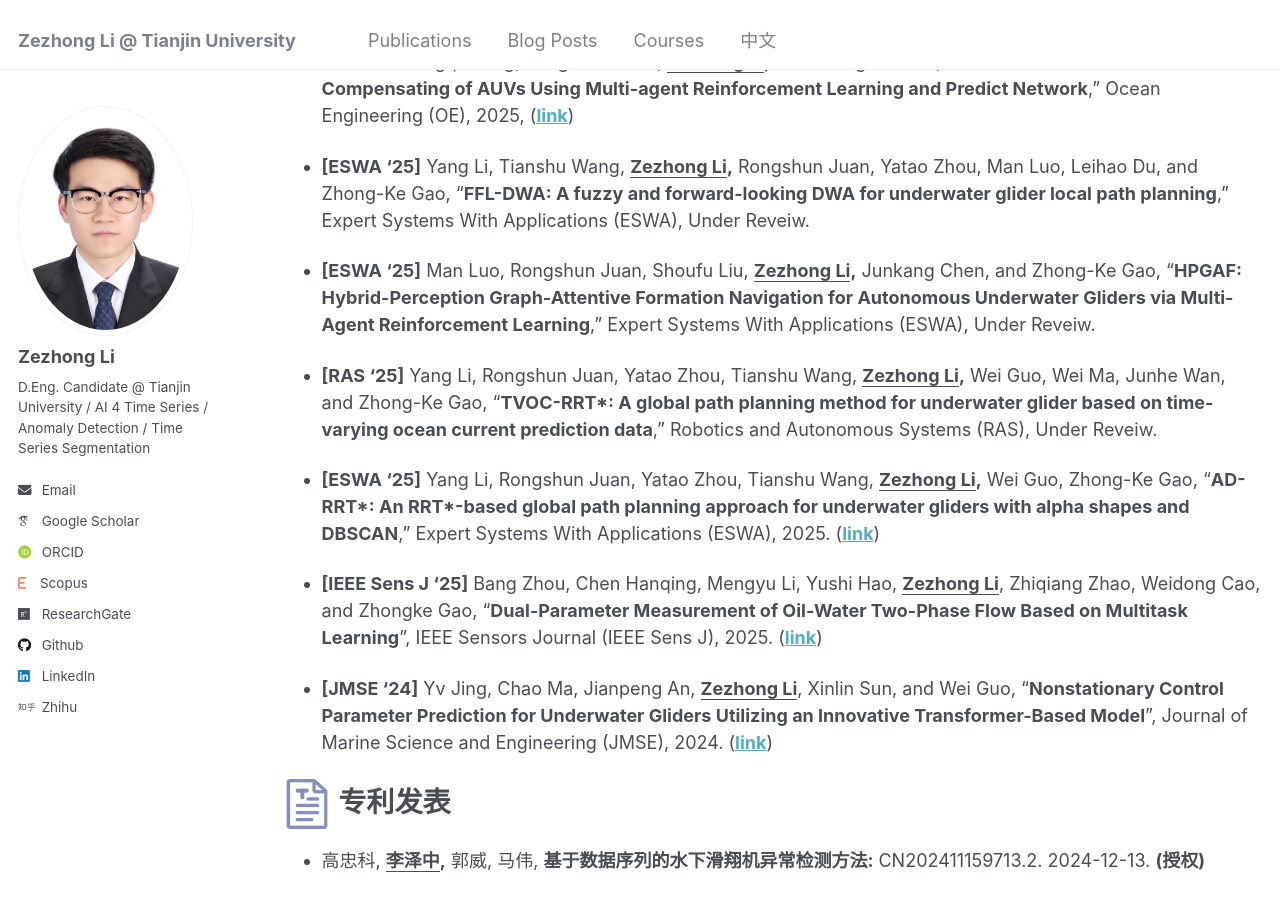
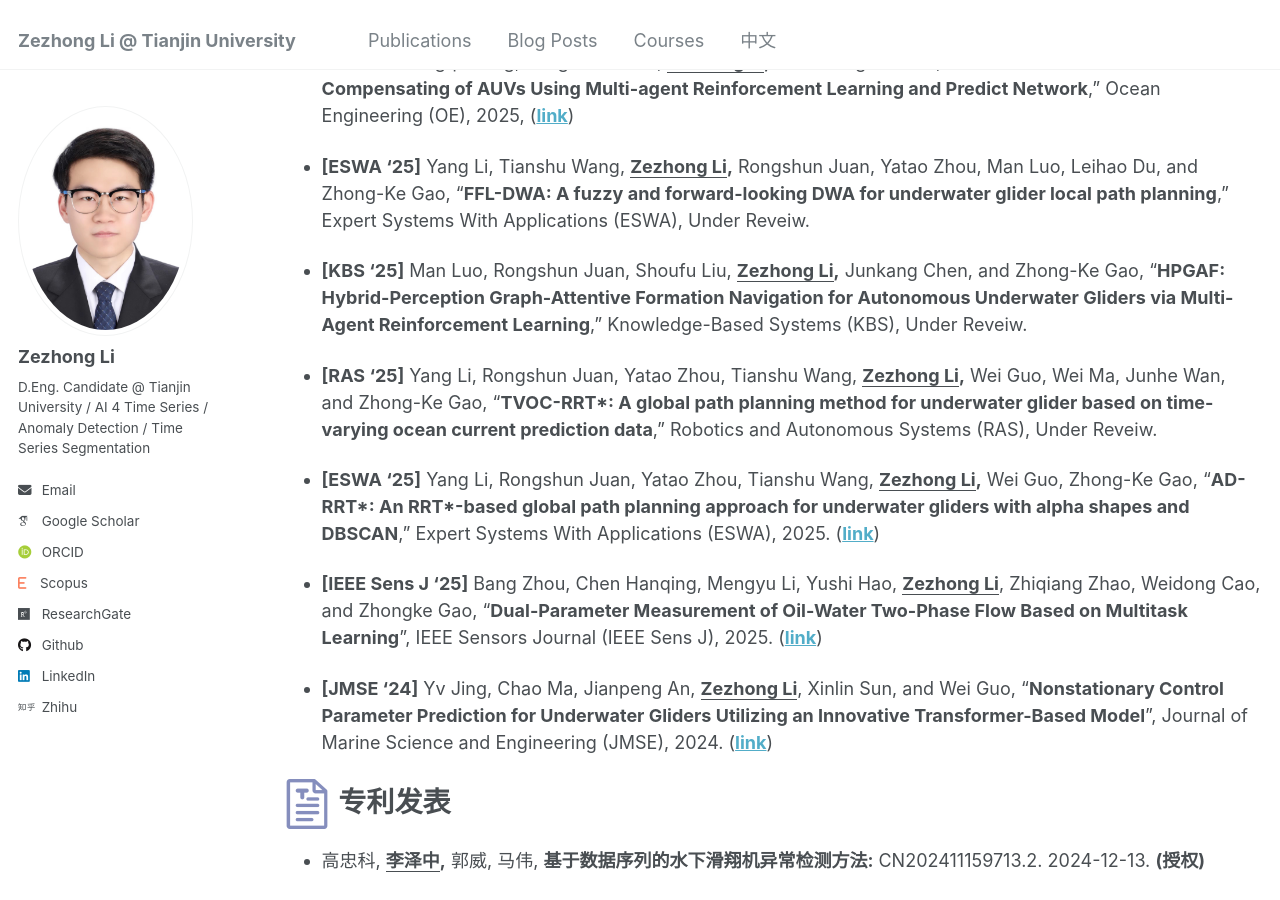
Before and after one commit to lzz19980125/lzz19980125.github.io, a Jekyll site: the page built from _pages/chinese.md, in a window 1280 px wide and 900 px high, scrolled down 1502 px. Built offline with Jekyll 4.4.1, drawn with Linux system fonts in a browser that asks for light colours; some web fonts are replaced.

Commit message:
Update chinese.md

```diff
--- a/_pages/chinese.md
+++ b/_pages/chinese.md
@@ -51,7 +51,7 @@
 - **[ESWA '25]** Yang Li, Tianshu Wang, **<u>Zezhong Li</u>,** Rongshun Juan, Yatao Zhou, Man Luo, Leihao Du, and Zhong-Ke Gao, “**FFL-DWA: A fuzzy and forward-looking DWA for underwater glider
 local path planning**,” Expert Systems With Applications (ESWA), Under Reveiw.
 
--  **[ESWA '25]** Man Luo, Rongshun Juan, Shoufu Liu, **<u>Zezhong Li</u>,** Junkang Chen, and Zhong-Ke Gao, “**HPGAF: Hybrid-Perception Graph-Attentive Formation Navigation for Autonomous Underwater Gliders via Multi-Agent Reinforcement Learning**,” Expert Systems With Applications (ESWA), Under Reveiw.
+-  **[KBS '25]** Man Luo, Rongshun Juan, Shoufu Liu, **<u>Zezhong Li</u>,** Junkang Chen, and Zhong-Ke Gao, “**HPGAF: Hybrid-Perception Graph-Attentive Formation Navigation for Autonomous Underwater Gliders via Multi-Agent Reinforcement Learning**,” Knowledge-Based Systems (KBS), Under Reveiw.
 
 - **[RAS '25]** Yang Li, Rongshun Juan, Yatao Zhou, Tianshu Wang, **<u>Zezhong Li</u>,** Wei Guo, Wei Ma, Junhe Wan, and Zhong-Ke Gao, “**TVOC-RRT\*: A global path planning method for underwater glider based on time-varying ocean current prediction data**,” Robotics and Autonomous Systems (RAS), Under Reveiw.
 
```
